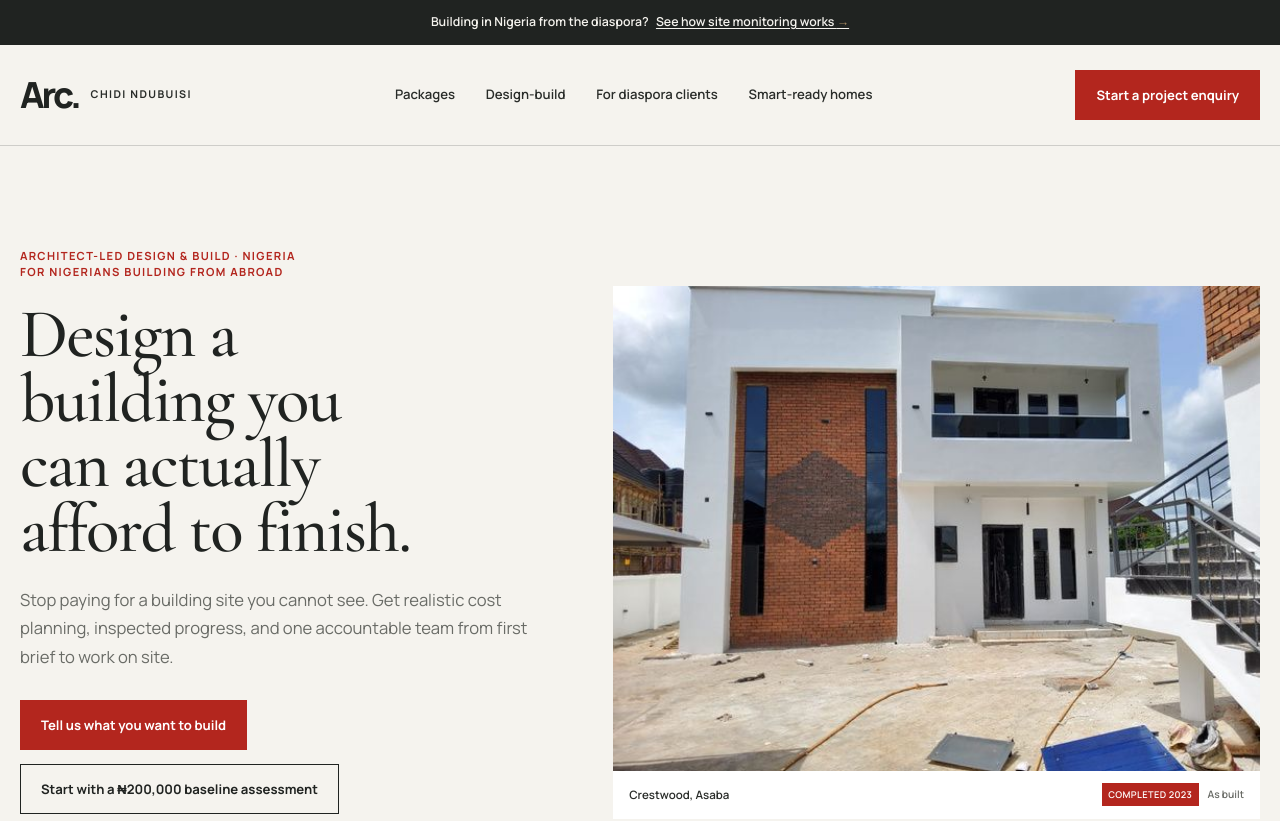
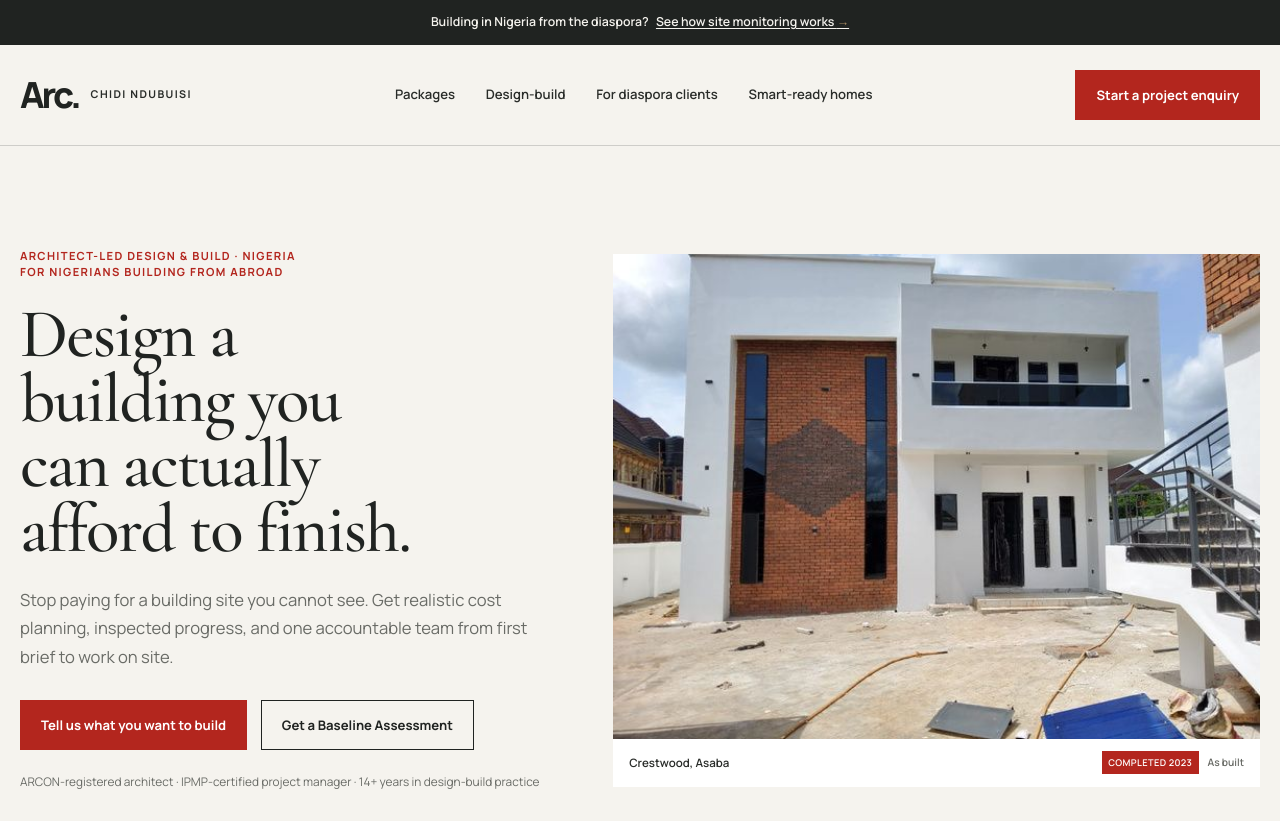
Before and after one commit to Ukwun/arcchidi, a Next.js app: page / in a window 1280 px wide. Shown: the top 821 px of the page. Built offline with nearby package versions, Linux system fonts and the light colour scheme; no server answers.

Commit message:
Fix baseline assessment CTA copy

```diff
--- a/src/app/page.tsx
+++ b/src/app/page.tsx
@@ -149,7 +149,7 @@ export default function Home() {
               Tell us what you want to build
             </a>
             <a className="button button-secondary" href="#monitoring">
-              Start with a ₦200,000 baseline assessment
+              Get a Baseline Assessment
             </a>
           </div>
           <p className={styles.credentials}>
```
